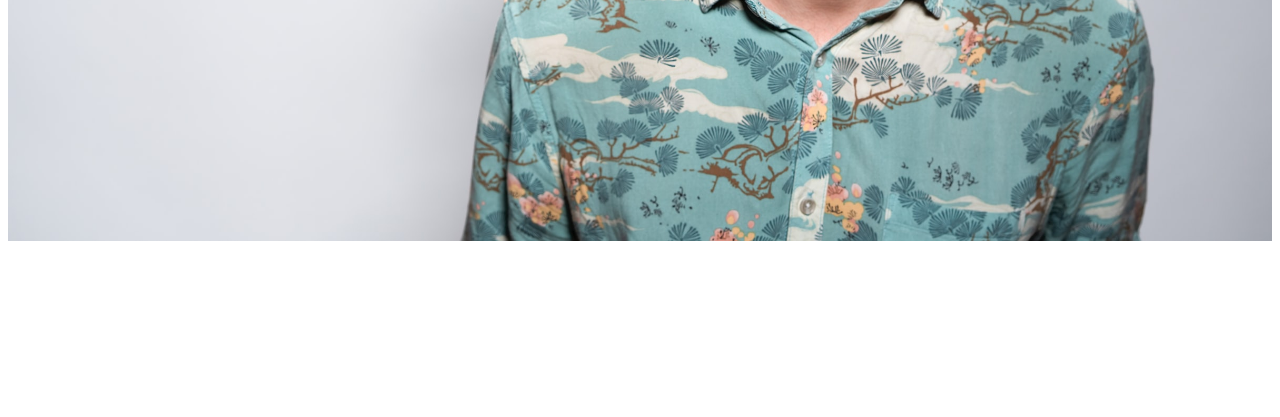
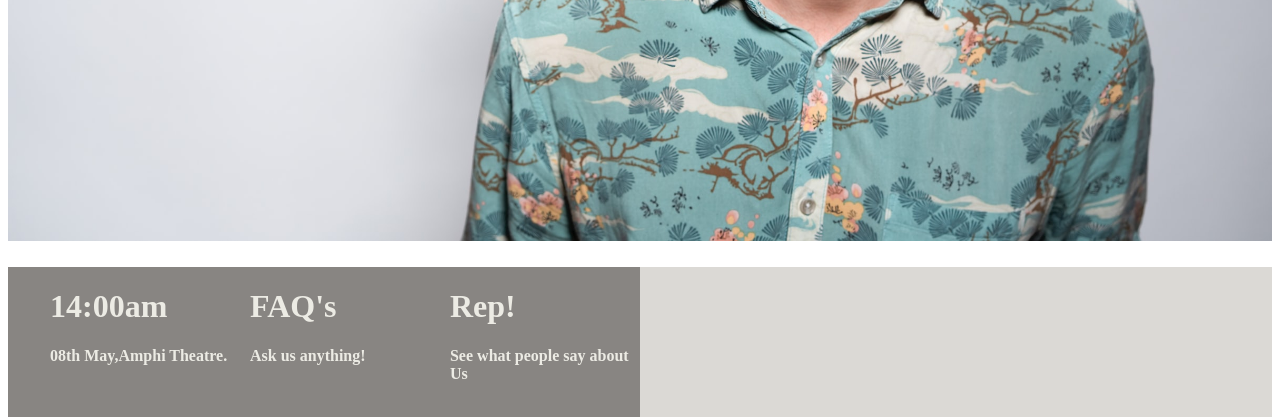
Before and after one commit to Ismail-Garba/Landing-Page, a plain HTML site: page index.html in a window 1280 px wide. Shown: the part 590-1007 px from the top of the page. Before the commit the page ends 946 px from the top, so only its background shows below. Drawn offline with nearby package versions, Linux system fonts and the light colour scheme; files whose address does not match are found by name.

Commit message:
Complete website footer

```diff
--- a/index.html
+++ b/index.html
@@ -73,7 +73,31 @@
         </div>
       </section>
       <footer>
-
+        <div class="left">
+          <div class="grid-container">
+            <div class="grid-50 grid-parent">
+              <div class="grid-33">
+                <div class="container">
+                  <h1>14:00am</h1>
+                <h4>08th May,Amphi Theatre.</h4>
+                </div>
+              </div>
+              <div class="grid-33">
+                <div class="container">
+                  <h1>FAQ's</h1>
+                <h4>Ask us anything!</h4>
+                </div>
+              </div>
+              <div class="grid-33">
+                <div class="container">
+                  <h1>Rep!</h1>
+                <h4>See what people say about Us</h4>
+                </div>
+              </div>
+            </div>
+          </div>
+        </div>
+        <div class="right"></div>
       </footer>
 
     </div>
--- a/style.css
+++ b/style.css
@@ -7,6 +7,7 @@ div#parent{
     background: url('/home/ismail/repos/Landing Page/images/man.jpg') no-repeat;
     background-size: contain;
     background-position-y: -20px;
+    /**position: relative;**/
 }
 
 div#parent header{
@@ -49,7 +50,8 @@ div#parent section .title{
 div#parent section .title h4{
     font-size: 14px;
     margin-bottom: 0px;
-    font-weight: lighter;
+    /**font-weight: lighter;**/
+    color:rgb(243, 95, 10);
 }
 div#parent section .content{
     font-family: Georgia, 'Times New Roman', Times, serif;
@@ -61,7 +63,7 @@ div#parent section .content h4{
 
     }
 div#parent section .title h1{
-
+    color:  rgb(90, 61, 24);
     font-size: 90px;
     font-weight: 900;
     margin-top: 15px;
@@ -72,6 +74,7 @@ div#parent section .content p{
     margin-top: 0px;
     font-weight:500;
     padding-right:10px;
+    line-height: 23px;
 }
 
 
@@ -100,6 +103,23 @@ div#parent section aside ul li{
         }
 
     div#parent footer {
+        height:150px;
         position:relative;
-        top:250px;
+        top:400px;
     }
+    div#parent footer .left{
+        background-color: rgb(136, 133, 130);
+        height:inherit;
+        width:100%;
+}
+div#parent footer .right{
+    background-color: rgb(219, 217, 213);
+    height:inherit;
+    width:50%;
+    position: absolute;
+    right: 0;
+    bottom: 0;
+}
+div#parent footer .left .container{
+    color:rgb(236, 235, 228);
+}
```
